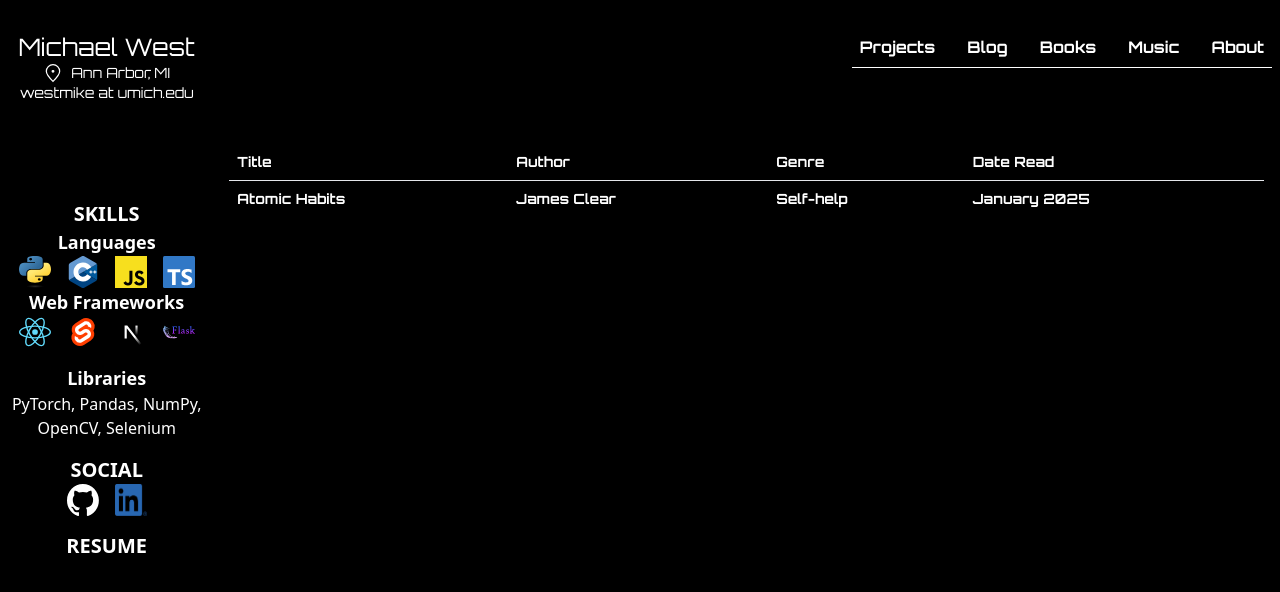
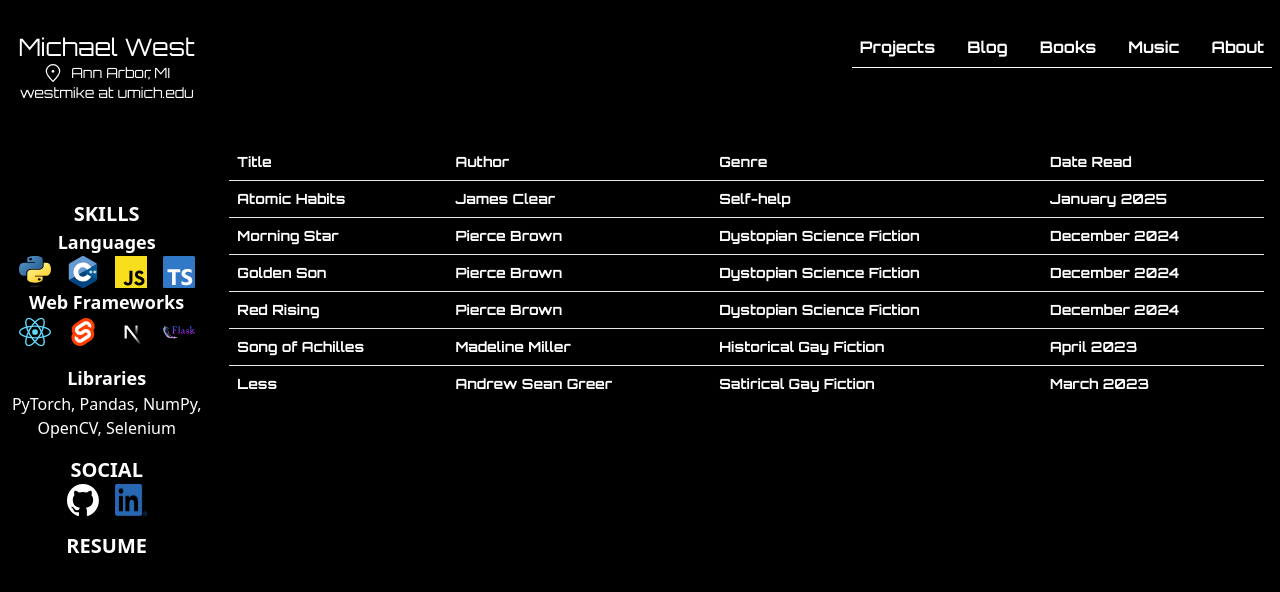
Before and after one commit to west-mike/portfolio-site, a Next.js app: page /books in a window 1280 px wide. Shown: the top 592 px of the page. Built offline with nearby package versions, Linux system fonts and the light colour scheme.

Commit message:
added more books

```diff
--- a/app/books/page.tsx
+++ b/app/books/page.tsx
@@ -10,6 +10,26 @@ import { useBookData } from "./hooks/useBookData";
 
 export default function Home() {
     const books = useBookData();
+
+    // Sort books by date (newest first)
+    const sortedBooks = [...books].sort((a, b) => {
+        // Create year comparison first
+        const yearComparison = parseInt(b.year_read) - parseInt(a.year_read);
+
+        // If years are the same, compare months
+        if (yearComparison === 0) {
+            const months = {
+                "January": 1, "February": 2, "March": 3, "April": 4,
+                "May": 5, "June": 6, "July": 7, "August": 8,
+                "September": 9, "October": 10, "November": 11, "December": 12
+            };
+
+            return months[b.month_read as keyof typeof months] - months[a.month_read as keyof typeof months];
+        }
+
+        return yearComparison;
+    });
+
     return (
         <div className="grid col-start-3 col-end-13 row-start-4 row-end-13 box-content p-4 border-0 overflow-auto font-text">
             <Table>
@@ -19,21 +39,21 @@ export default function Home() {
                         <TableCell>Author</TableCell>
                         <TableCell>Genre</TableCell>
                         <TableCell>Date Read</TableCell>
-
                     </TableRow>
                 </TableHeader>
                 <TableBody>
-                    {books.map((book, index) => (
+                    {sortedBooks.map((book, index) => (
+
                         <TableRow key={index}>
                             <TableCell>{book.title}</TableCell>
                             <TableCell>{book.author}</TableCell>
                             <TableCell>{book.genre}</TableCell>
                             <TableCell>{book.month_read} {book.year_read}</TableCell>
+                        </TableRow>
 
-                        </TableRow>
                     ))}
                 </TableBody>
             </Table>
-        </div>
+        </div >
     );
 }
--- a/app/books/types.ts
+++ b/app/books/types.ts
@@ -4,4 +4,5 @@ export interface Book {
     genre: string;
     month_read: string;
     year_read: string;
+    link: string;
 }
--- a/public/books/books.json
+++ b/public/books/books.json
@@ -9,6 +9,56 @@
             "genre": "Self-help",
             "link": "https://www.amazon.com/Atomic-Habits-Proven-Build-Break/dp/0735211299",
             "thoughts_link": null
+        },
+        {
+            "title": "Less",
+            "author": "Andrew Sean Greer",
+            "date_pub": 2017,
+            "year_read": 2023,
+            "month_read": "March",
+            "genre": "Satirical Gay Fiction",
+            "link": "https://www.amazon.com/Less-Winner-Pulitzer-Prize-Novel/dp/0316316121",
+            "thoughts_link": null
+        },
+        {
+            "title": "Morning Star",
+            "author": "Pierce Brown",
+            "date_pub": 2016,
+            "year_read": 2024,
+            "month_read": "December",
+            "genre": "Dystopian Science Fiction",
+            "link": "https://www.goodreads.com/book/show/18966806-morning-star",
+            "thoughts_link": null
+        },
+        {
+            "title": "Golden Son",
+            "author": "Pierce Brown",
+            "date_pub": 2015,
+            "year_read": 2024,
+            "month_read": "December",
+            "genre": "Dystopian Science Fiction",
+            "link": "https://www.goodreads.com/book/show/18966819-golden-son",
+            "thoughts_link": null
+        },
+        {
+            "title": "Red Rising",
+            "author": "Pierce Brown",
+            "date_pub": 2014,
+            "year_read": 2024,
+            "month_read": "December",
+            "genre": "Dystopian Science Fiction",
+            "link": "https://www.goodreads.com/book/show/15839976-red-rising",
+            "thoughts_link": null
+        },
+        {
+            "title": "Song of Achilles",
+            "author": "Madeline Miller",
+            "date_pub": 2011,
+            "year_read": 2023,
+            "month_read": "April",
+            "genre": "Historical Gay Fiction",
+            "link": "https://www.goodreads.com/book/show/13623848-the-song-of-achilles",
+            "thoughts_link": null
         }
     ]
 }
```
